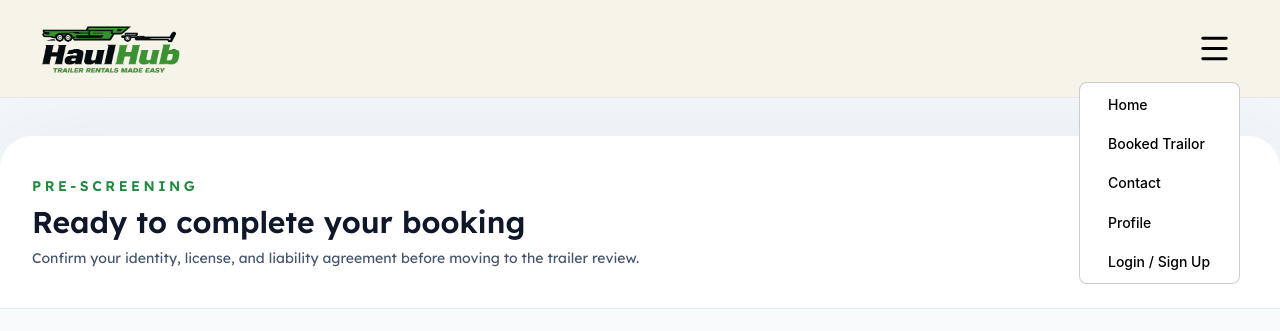
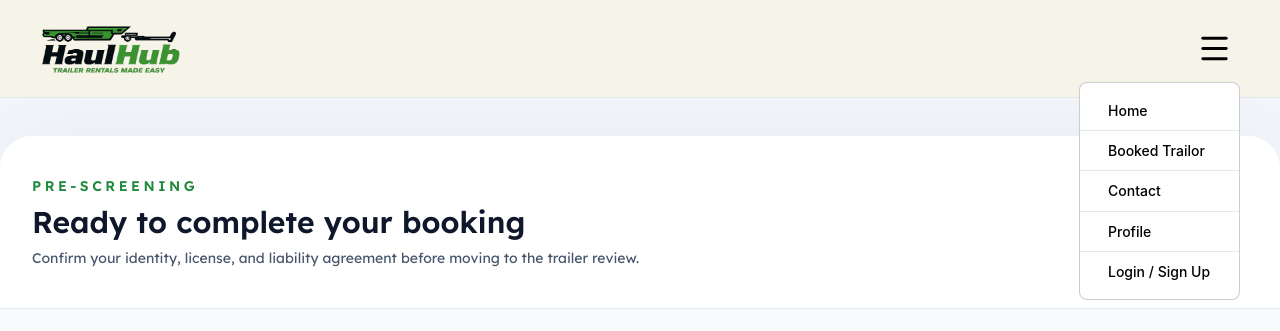
Before and after one commit to devakash400/HaulHub_ReactJS, a React (Create React App) app: page /prescreening in a window 1280 px wide. Both pictures are taken after a click on the button "Toggle navigation dropdown". Shown: the top 331 px of the page. Built offline with nearby package versions, Linux system fonts and the light colour scheme; no server answers.

Commit message:
bug id 22, 23 in 19 Jun Haulhub Web 2026

```diff
--- a/src/components/Navbar/Navbar.tsx
+++ b/src/components/Navbar/Navbar.tsx
@@ -221,7 +221,7 @@ const Navbar: React.FC = () => {
   };
 
   const navbarMenuBarStyles =
-    ".navbar-menu-bar a, .navbar-menu-bar span { font-family: Inter, sans-serif; font-weight: 500; font-style: normal; font-size: 14px; line-height: 100%; letter-spacing: 0; vertical-align: middle; color: #000000; }";
+    ".navbar-menu-bar a, .navbar-menu-bar span { font-family: Inter, sans-serif; font-style: normal; line-height: 100%; letter-spacing: 0; vertical-align: middle; color: inherit; font-size: inherit; font-weight: inherit; transition: color 0.15s ease-in-out; }";
 
   return (
     <>
@@ -372,7 +372,7 @@ const Navbar: React.FC = () => {
                     </div>
                   </div>
                   <div className="p-0">
-                    <ul className="m-0 list-none p-0 space-y-4 text-xl font-semibold leading-none font-[Inter] navbar-menu-bar">
+                    <ul className="m-0 list-none p-0 divide-y divide-gray-200 text-xl font-semibold leading-none font-[Inter] navbar-menu-bar">
                       {isTrailerScreen ? (
                         <>
                           <li
@@ -592,11 +592,11 @@ const Navbar: React.FC = () => {
                   }}
                 >
                   <div className="p-0">
-                    <ul className="m-0 list-none p-0 flex flex-col gap-[12px] text-[14px] text-black font-medium leading-none font-[Inter] navbar-menu-bar">
+                    <ul className="m-0 list-none p-0 flex flex-col divide-y divide-gray-200 text-[14px] text-black font-medium leading-none font-[Inter] navbar-menu-bar">
                       {isTrailerScreen ? (
                         <>
                           <li
-                            className="px-7 py-1.5 cursor-pointer whitespace-nowrap transition-colors hover:bg-gray-100 hover:text-[#389131]"
+                            className="px-7 py-3 cursor-pointer whitespace-nowrap transition-colors hover:bg-gray-100 hover:text-[#389131]"
                             onClick={handleDrawerLinkRowClick}
                           >
                             <Link
@@ -607,7 +607,7 @@ const Navbar: React.FC = () => {
                             </Link>
                           </li>
                           <li
-                            className="px-7 py-1.5 cursor-pointer whitespace-nowrap transition-colors hover:bg-gray-100 hover:text-[#389131]"
+                            className="px-7 py-3 cursor-pointer whitespace-nowrap transition-colors hover:bg-gray-100 hover:text-[#389131]"
                             onClick={handleDrawerLinkRowClick}
                           >
                             <Link
@@ -618,7 +618,7 @@ const Navbar: React.FC = () => {
                             </Link>
                           </li>
                           <li
-                            className="px-7 py-1.5 cursor-pointer whitespace-nowrap transition-colors hover:bg-gray-100 hover:text-[#389131]"
+                            className="px-7 py-3 cursor-pointer whitespace-nowrap transition-colors hover:bg-gray-100 hover:text-[#389131]"
                             onClick={handleDrawerLinkRowClick}
                           >
                             <Link
@@ -629,7 +629,7 @@ const Navbar: React.FC = () => {
                             </Link>
                           </li>
                           <li
-                            className="px-7 py-1.5 cursor-pointer whitespace-nowrap transition-colors hover:bg-gray-100 hover:text-[#389131]"
+                            className="px-7 py-3 cursor-pointer whitespace-nowrap transition-colors hover:bg-gray-100 hover:text-[#389131]"
                             onClick={handleDrawerLinkRowClick}
                           >
                             <Link
@@ -642,7 +642,7 @@ const Navbar: React.FC = () => {
                           {isAuthenticated ? (
                             <>
                               <li
-                                className="px-7 py-1.5 cursor-pointer whitespace-nowrap transition-colors hover:bg-gray-100 hover:text-[#389131]"
+                                className="px-7 py-3 cursor-pointer whitespace-nowrap transition-colors hover:bg-gray-100 hover:text-[#389131]"
                                 onClick={handleDrawerLinkRowClick}
                               >
                                 <Link
@@ -653,7 +653,7 @@ const Navbar: React.FC = () => {
                                 </Link>
                               </li>
                               <li
-                                className="px-7 py-1.5 cursor-pointer whitespace-nowrap transition-colors hover:bg-gray-100 hover:text-[#389131]"
+                                className="px-7 py-3 cursor-pointer whitespace-nowrap transition-colors hover:bg-gray-100 hover:text-[#389131]"
                                 onClick={() => setIsLogoutConfirmOpen(true)}
                               >
                                 <span className="text-inherit no-underline cursor-pointer block w-full">
@@ -663,7 +663,7 @@ const Navbar: React.FC = () => {
                             </>
                           ) : (
                             <li
-                              className="px-7 py-1.5 cursor-pointer whitespace-nowrap transition-colors hover:bg-gray-100 hover:text-[#389131]"
+                              className="px-7 py-3 cursor-pointer whitespace-nowrap transition-colors hover:bg-gray-100 hover:text-[#389131]"
                               onClick={() => {
                                 closeDrawer();
                                 modalNavigate("/login");
@@ -678,25 +678,25 @@ const Navbar: React.FC = () => {
                       ) : isOwner ? (
                         <>
                           <li
-                            className="px-5 py-1.5 cursor-pointer whitespace-nowrap text-neutral-900 transition-colors hover:bg-gray-100 hover:text-[#389131]"
+                            className="px-5 py-3 cursor-pointer whitespace-nowrap text-neutral-900 transition-colors hover:bg-gray-100 hover:text-[#389131]"
                             onClick={handleDrawerLinkRowClick}
                           >
                             <Link to="/">Home</Link>
                           </li>
                           <li
-                            className="px-5 py-1.5 cursor-pointer whitespace-nowrap text-neutral-900 transition-colors hover:bg-gray-100 hover:text-[#389131]"
+                            className="px-5 py-3 cursor-pointer whitespace-nowrap text-neutral-900 transition-colors hover:bg-gray-100 hover:text-[#389131]"
                             onClick={handleDrawerLinkRowClick}
                           >
                             <Link to="/notifications">Notification</Link>
                           </li>
                           <li
-                            className="px-5 py-1.5 cursor-pointer whitespace-nowrap text-neutral-900 transition-colors hover:bg-gray-100 hover:text-[#389131]"
+                            className="px-5 py-3 cursor-pointer whitespace-nowrap text-neutral-900 transition-colors hover:bg-gray-100 hover:text-[#389131]"
                             onClick={handleDrawerLinkRowClick}
                           >
                             <Link to="/profile">Profile</Link>
                           </li>
                           <li
-                            className="px-5 py-1.5 cursor-pointer whitespace-nowrap text-neutral-900 transition-colors hover:bg-gray-100 hover:text-[#389131]"
+                            className="px-5 py-3 cursor-pointer whitespace-nowrap text-neutral-900 transition-colors hover:bg-gray-100 hover:text-[#389131]"
                             onClick={() => setIsLogoutConfirmOpen(true)}
                           >
                             <span>Log Out</span>
@@ -705,13 +705,13 @@ const Navbar: React.FC = () => {
                       ) : !isAuthenticated ? (
                         <>
                           <li
-                            className="px-7 py-1.5 cursor-pointer whitespace-nowrap transition-colors hover:bg-gray-100"
+                            className="px-7 py-3 cursor-pointer whitespace-nowrap transition-colors hover:bg-gray-100 hover:text-[#389131]"
                             onClick={handleDrawerLinkRowClick}
                           >
                             <Link to="/">Home</Link>
                           </li>
                           <li
-                            className="px-7 py-1.5 cursor-pointer whitespace-nowrap transition-colors hover:bg-gray-100"
+                            className="px-7 py-3 cursor-pointer whitespace-nowrap transition-colors hover:bg-gray-100 hover:text-[#389131]"
                             onClick={() =>
                               handleProtectedDrawerNavigate("/booking")
                             }
@@ -719,13 +719,13 @@ const Navbar: React.FC = () => {
                             <span>Booked Trailor</span>
                           </li>
                           <li
-                            className="px-7 py-1.5 cursor-pointer whitespace-nowrap transition-colors hover:bg-gray-100"
+                            className="px-7 py-3 cursor-pointer whitespace-nowrap transition-colors hover:bg-gray-100 hover:text-[#389131]"
                             onClick={handleDrawerLinkRowClick}
                           >
                             <Link to="/contact">Contact</Link>
                           </li>
                           <li
-                            className="px-7 py-1.5 cursor-pointer whitespace-nowrap transition-colors hover:bg-gray-100"
+                            className="px-7 py-3 cursor-pointer whitespace-nowrap transition-colors hover:bg-gray-100 hover:text-[#389131]"
                             onClick={() =>
                               handleProtectedDrawerNavigate("/profile")
                             }
@@ -733,7 +733,7 @@ const Navbar: React.FC = () => {
                             <span>Profile</span>
                           </li>
                           <li
-                            className="px-7 py-1.5 cursor-pointer whitespace-nowrap transition-colors hover:bg-gray-100"
+                            className="px-7 py-3 cursor-pointer whitespace-nowrap transition-colors hover:bg-gray-100 hover:text-[#389131]"
                             onClick={() => {
                               closeDrawer();
                               modalNavigate("/login");
@@ -745,37 +745,37 @@ const Navbar: React.FC = () => {
                       ) : (
                         <>
                           <li
-                            className="px-7 py-1.5 cursor-pointer whitespace-nowrap transition-colors hover:bg-gray-100"
+                            className="px-7 py-3 cursor-pointer whitespace-nowrap transition-colors hover:bg-gray-100 hover:text-[#389131]"
                             onClick={handleDrawerLinkRowClick}
                           >
                             <Link to="/">Home</Link>
                           </li>
                           <li
-                            className="px-7 py-1.5 cursor-pointer whitespace-nowrap transition-colors hover:bg-gray-100"
+                            className="px-7 py-3 cursor-pointer whitespace-nowrap transition-colors hover:bg-gray-100 hover:text-[#389131]"
                             onClick={handleDrawerLinkRowClick}
                           >
                             <Link to="/booking">Booking Screen</Link>
                           </li>
                           <li
-                            className="px-7 py-1.5 cursor-pointer whitespace-nowrap transition-colors hover:bg-gray-100"
+                            className="px-7 py-3 cursor-pointer whitespace-nowrap transition-colors hover:bg-gray-100 hover:text-[#389131]"
                             onClick={handleDrawerLinkRowClick}
                           >
                             <Link to="/notifications">Notifications</Link>
                           </li>
                           <li
-                            className="px-7 py-1.5 cursor-pointer whitespace-nowrap transition-colors hover:bg-gray-100"
+                            className="px-7 py-3 cursor-pointer whitespace-nowrap transition-colors hover:bg-gray-100 hover:text-[#389131]"
                             onClick={handleDrawerLinkRowClick}
                           >
                             <Link to="/contact">Contact</Link>
                           </li>
                           <li
-                            className="px-7 py-1.5 cursor-pointer whitespace-nowrap transition-colors hover:bg-gray-100"
+                            className="px-7 py-3 cursor-pointer whitespace-nowrap transition-colors hover:bg-gray-100 hover:text-[#389131]"
                             onClick={handleDrawerLinkRowClick}
                           >
                             <Link to="/profile">Profile</Link>
                           </li>
                           <li
-                            className="px-7 py-1.5 cursor-pointer whitespace-nowrap transition-colors hover:bg-gray-100"
+                            className="px-7 py-3 cursor-pointer whitespace-nowrap transition-colors hover:bg-gray-100 hover:text-[#389131]"
                             onClick={() => setIsLogoutConfirmOpen(true)}
                           >
                             <span>Logout</span>
```
